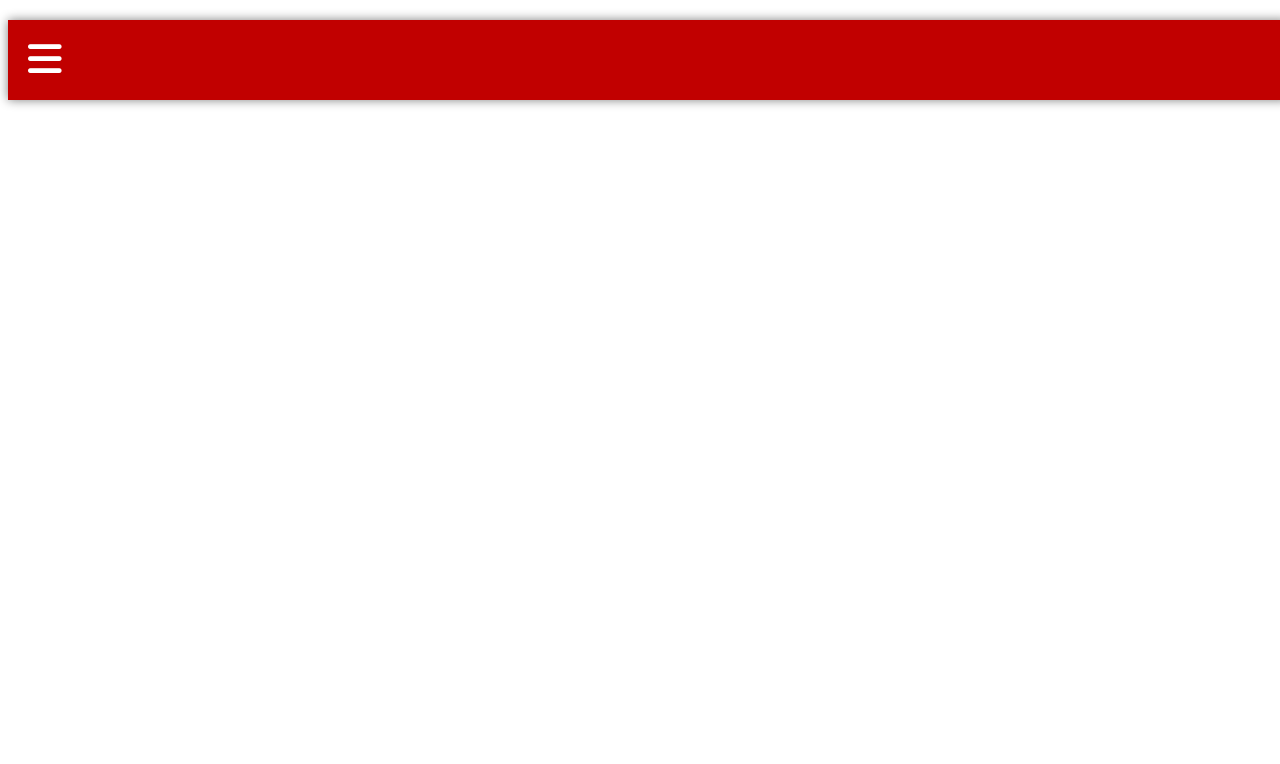
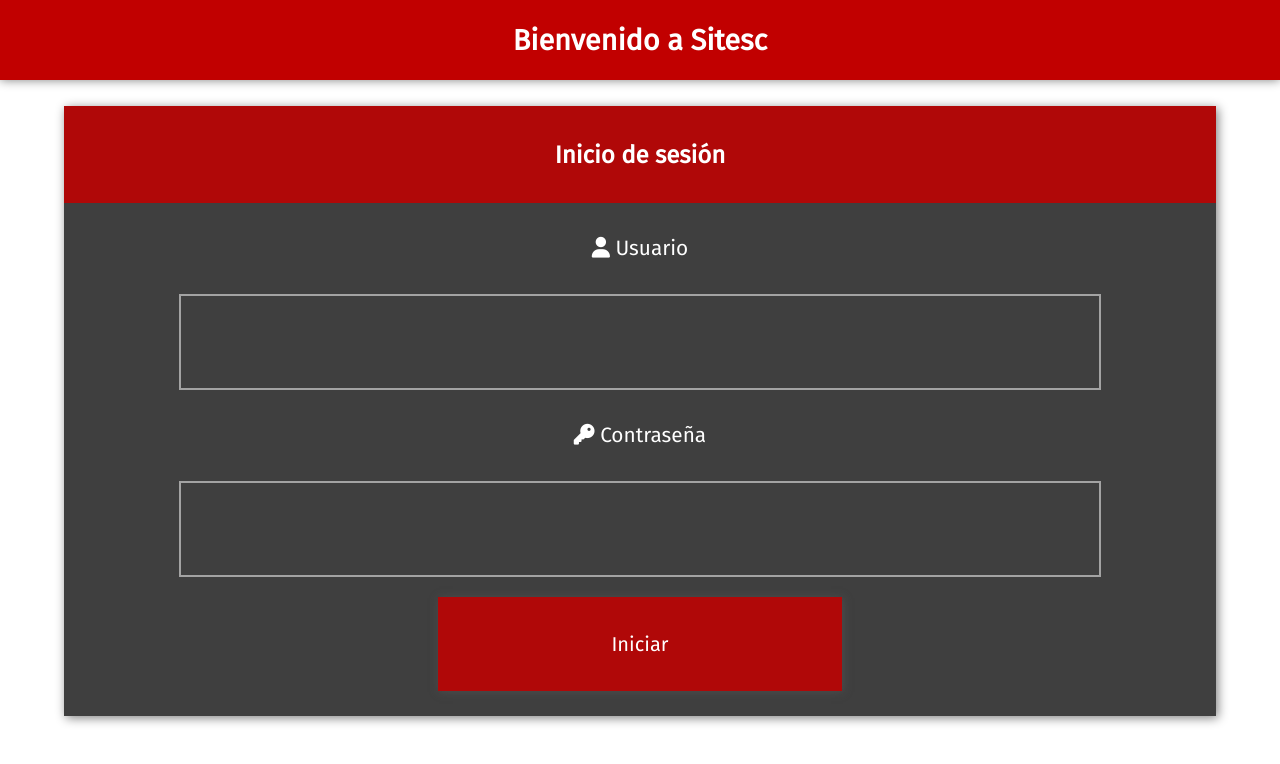
Before and after one commit to HiraiAllen/Sitesc, a PHP site: page / in a window 1280 px wide. Shown: the top 764 px of the page. Run offline with PHP 8.4, Linux system fonts and the light colour scheme; some libraries are stand-ins or nearby versions.

Commit message:
Cambios a la cabecera de la pagina y a los estilos

```diff
--- a/index.css
+++ b/index.css
@@ -12,14 +12,27 @@
     display: grid;
     grid-gap: 10px;
     grid-template-columns: repeat(1fr, 2);
-    grid-template-areas: "navbar navbar"
+    grid-template-areas: "header header"
                          "login login";
+    justify-items: center;
+}
+.header{
+    height: 10vh;
+    width: 100vw;
+    grid-area: header;
+    background: #c10000;
+    box-shadow: 0px 0px 10px grey;
+    display: flex;
+    align-items: center;
     justify-content: center;
-
+}
+.title-header{
+    font-size: 1.8em;
+    color: #fff;
 }
 .login{
     grid-area: login;
-    margin-top: 12vh;
+    margin-top: 2vh;
     width: 90vw;
     display: flex;
     flex-direction: column;
--- a/index.html
+++ b/index.html
@@ -4,28 +4,17 @@
     <meta charset="UTF-8">
     <meta name="viewport" content="width=device-width, initial-scale=1.0">
     <meta http-equiv="X-UA-Compatible" content="ie=edge">
-    <link rel="stylesheet" href="../navbar.css">
-    <link rel="stylesheet" href="login.css">
+    <link rel="stylesheet" href="index.css">
     <link href="https://fonts.googleapis.com/css?family=Fira+Sans&display=swap" rel="stylesheet">
     <script src="https://kit.fontawesome.com/96b6886ff5.js"></script>
     <title>Inicio de sesión</title>
 </head>
 <body>
     <div class="main">
-        <!--Navbar-->
-        <div class="navbar-main">
-            <div class="bar-btn" id="sub-menu-btn">
-                <i class="fas fa-bars" id="bar-icon"></i>
-            </div>
-        </div>
-        <!--Submenu-->
-        <div class="submenu" id="submenu">
-            <a href="../home.html" class="submenu-item">Inicio</a>
-            <a href="asistencia.html" class="submenu-item">Pase de asistencia</a>
-            <a href="reporte.html" class="submenu-item">Generar Reportes</a>
-            <a href="admin.html" class="submenu-item">Administracion</a>
-            <a href="login.html" class="submenu-item">Inicio de sesión</a>
-        </div>
+        <!--Header-->
+        <header class="header">
+            <h1 class="title-header">Bienvenido a Sitesc</h1>
+        </header>
 
         <!--Formulario del login-->
         <form action="" class="login">
@@ -36,13 +25,6 @@
             <label for="pass" class="label-login"><i class="fas fa-key"></i> Contraseña</label>
             <input type="password" name="pass" id="pass" class="login-inp">
 
-            <label for="dominio" class="label-login"><i class="fas fa-school"></i> Dominio</label>
-
-            <select name="dominio" id="dominio" class="login-select">
-                <option value="SELECCIONE SU ESCUELA">SELECCIONE SU ESCUELA</option>
-
-            </select>
-
             <input type="submit" value="Iniciar" class="btn-login">
         </form>
     </div>
@@ -52,6 +34,5 @@
     integrity="sha256-CSXorXvZcTkaix6Yvo6HppcZGetbYMGWSFlBw8HfCJo="
     crossorigin="anonymous"></script>
 
-    <script src="../submenu.js"></script>
 </body>
 </html>
```
